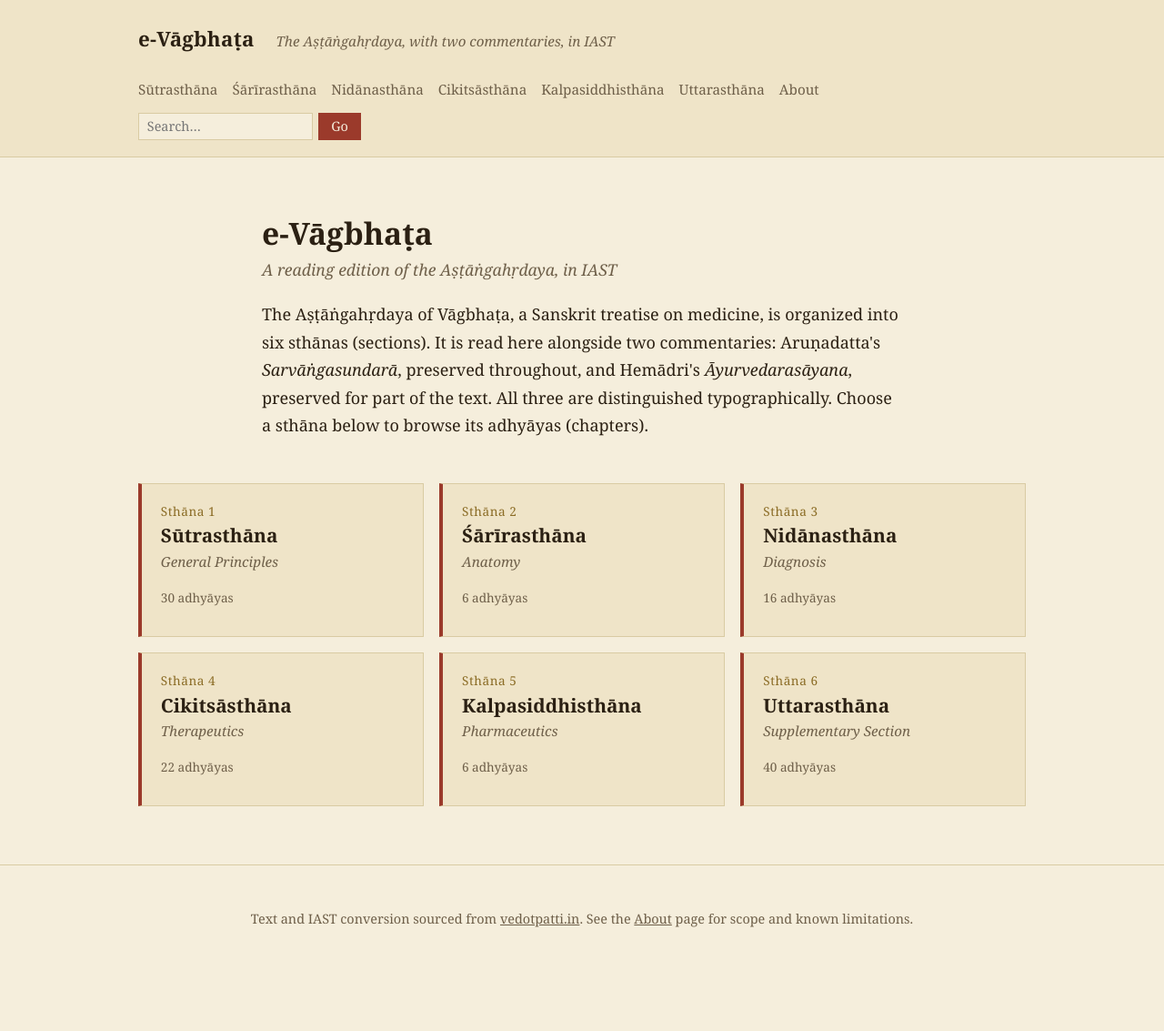
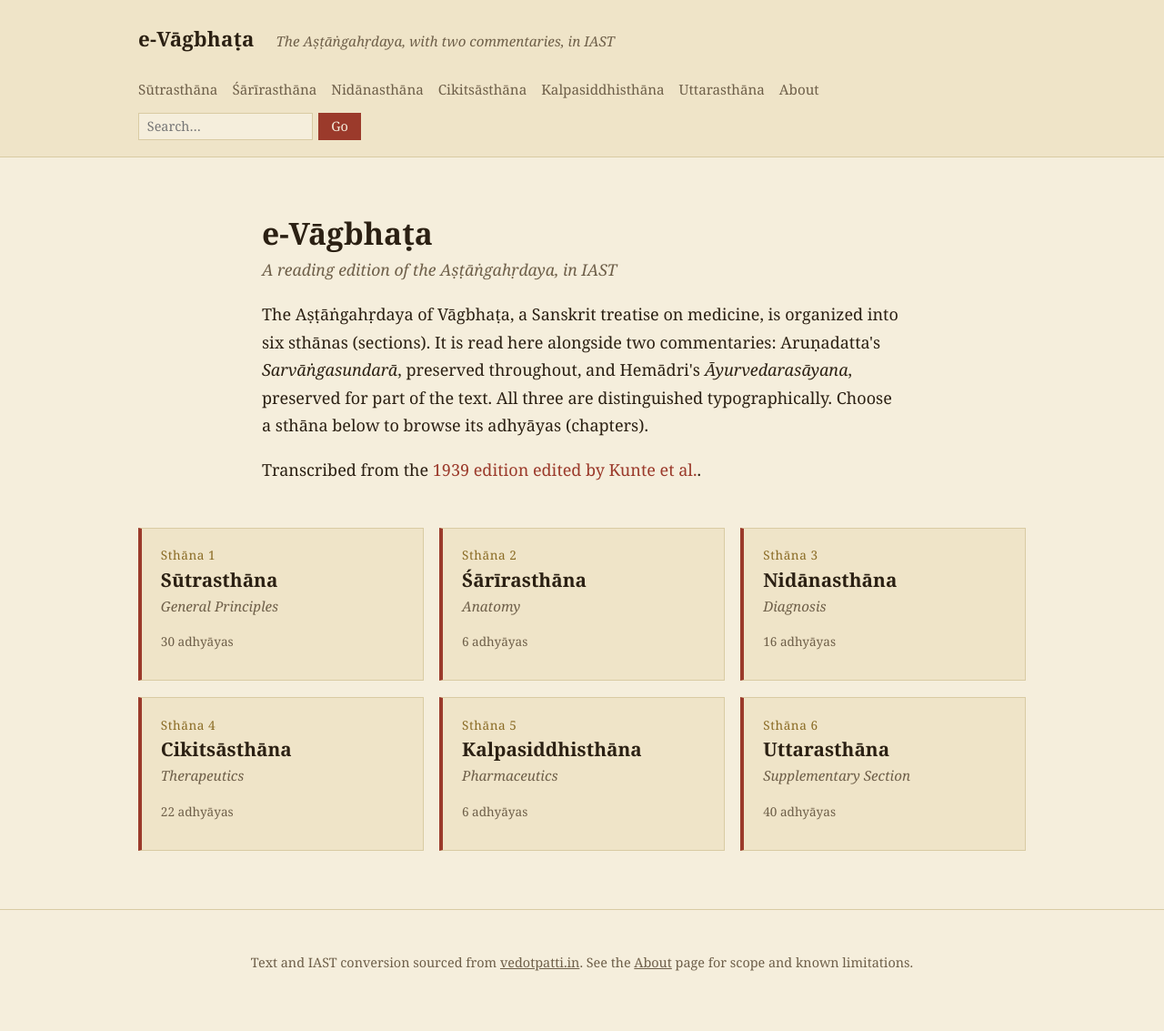
Before and after one commit to sushrutaproject/eHrdaya, a Jekyll site: the page built from index.html, in a window 1280 px wide. Shown: the whole page at 91% size. Built offline with Jekyll 4.4.1, drawn with Linux system fonts in a browser that asks for light colours; some web fonts are replaced; before the commit the page ends 1084 px from its top, so only the background shows below that.

Commit message:
Update index.html

```diff
--- a/index.html
+++ b/index.html
@@ -13,6 +13,8 @@ title: Home
     part of the text. All three are distinguished typographically.
     Choose a sthāna below to browse its adhyāyas (chapters).
   </p>
+
+<p>Transcribed from the <a href="https://n2t.net/ark:/13960/t12p44f4h/">1939 edition edited by Kunte et al.</a>.
 </div>
 
 <div class="sthana-grid">
```
